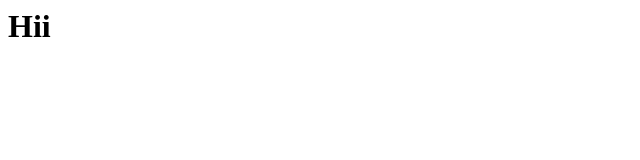
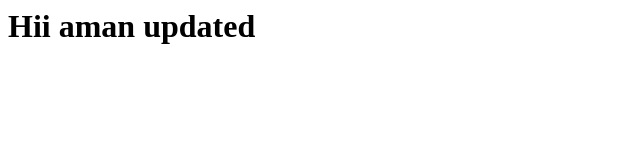
Before and after one commit to amananand786/gitPracRepo, a plain HTML site: page index.html in a window 1280 px wide. Shown: the whole page, without its empty margins (0-640 px from the left). Drawn offline with Linux system fonts and the light colour scheme.

Commit message:
index with hii aman updated

```diff
--- a/index.html
+++ b/index.html
@@ -1,5 +1,5 @@
 <html>
 <body>
-<h1>Hii</h1>
+<h1>Hii aman updated</h1>
 </body>
 </html>
```
